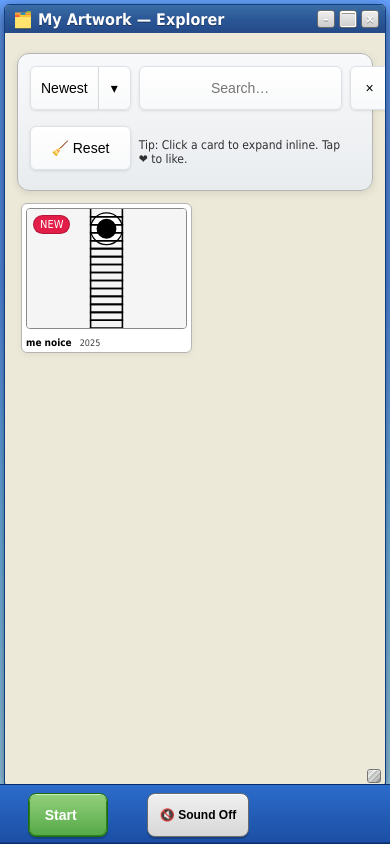
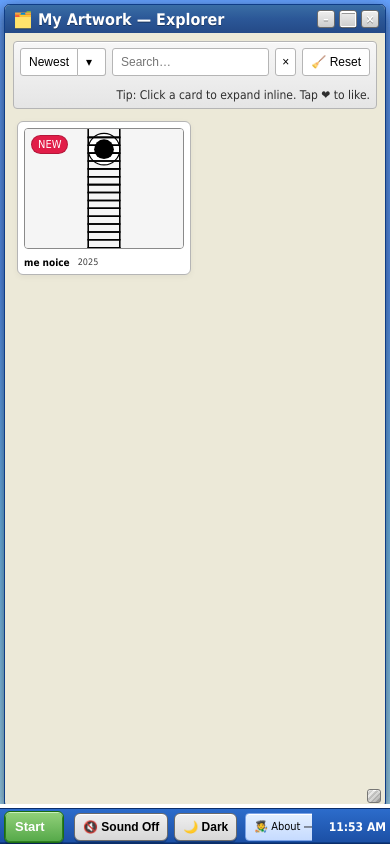
Before and after one commit to shayanhashmiartworks-bot/Red-Angel-AI---Rude-Uncensored-AI-Assistant, a plain HTML site: page index.html in a window 390 px wide. Drawn offline with Linux system fonts and the light colour scheme.

Commit message:
Improve mobile UI to look like minimized PC version
- Redesigned taskbar to maintain PC layout but smaller (36px height)
- Updated filter bar to keep PC style with all controls present
- Added proper flex layout for mobile toolbar with wrap support
- Maintained PC proportions and structure on mobile devices
- Improved touch targets while keeping desktop-like appearance
- Enhanced responsive breakpoints for better mobile experience
- Taskbar now shows Start button, task list, and clock like PC
- Filter bar includes split buttons, search, and all tools
- Mobile detection maintains PC look instead of mobile-specific styles

```diff
--- a/index.html
+++ b/index.html
@@ -120,138 +120,120 @@
     /* ===== Mobile Responsive Design ===== */
     @media (max-width:768px){
       /* Desktop and windows */
-      .desktop{padding:8px}
-      .window{min-width:280px;max-width:calc(100vw - 16px);left:8px !important;top:8px !important;width:calc(100vw - 16px) !important;height:calc(100vh - 60px) !important}
-      .window.maximized{left:0 !important;top:0 !important;width:100vw !important;height:calc(100vh - 50px) !important}
+      .desktop{padding:4px}
+      .window{min-width:280px;max-width:calc(100vw - 8px);left:4px !important;top:4px !important;width:calc(100vw - 8px) !important;height:calc(100vh - 48px) !important}
+      .window.maximized{left:0 !important;top:0 !important;width:100vw !important;height:calc(100vh - 36px) !important}
 
-      /* Taskbar - perfectly symmetrical mobile design */
-      .taskbar{height:60px;padding:8px;display:grid;grid-template-columns:1fr 1fr 1fr;gap:8px;align-items:center;justify-items:center}
-      .start-btn{height:44px;padding:0 16px;font-size:14px;min-width:80px;border-radius:8px;grid-column:1}
-      .sound-btn{height:44px;padding:0 12px;font-size:12px;min-width:70px;border-radius:8px;grid-column:2}
-      .clock{font-size:13px;text-align:center;grid-column:3;font-weight:600;min-width:80px}
-      .tasklist{display:none} /* Hide tasklist on mobile */
+      /* Taskbar - PC style but smaller */
+      .taskbar{height:36px;padding:2px 4px;gap:4px;display:flex;align-items:center}
+      .start-btn{height:32px;padding:0 10px;font-size:13px;min-width:60px}
+      .sound-btn{height:28px;padding:0 8px;font-size:12px;min-width:50px}
+      .tasklist{display:flex;gap:4px;flex:1;overflow-x:auto;padding:0 4px}
+      .task{min-width:120px;max-width:160px;height:28px;padding:0 8px;font-size:11px}
+      .clock{min-width:70px;font-size:12px;text-align:right}
 
       /* Gallery */
-      .gallery{grid-template-columns:repeat(auto-fill,minmax(150px,1fr));gap:8px;padding:4px}
+      .gallery{grid-template-columns:repeat(auto-fill,minmax(160px,1fr));gap:8px;padding:4px}
       .thumb{padding:6px}
       .thumb .pic{aspect-ratio:4/3}
       .thumb .title{font-size:11px}
       .thumb .sub{font-size:10px}
 
-      /* Filter bar - perfectly organized and symmetrical */
-      .explorer-toolbar{padding:12px;gap:8px;display:grid;grid-template-columns:1fr 2fr 1fr;align-items:center;background:linear-gradient(#f8f9fa,#e9ecef);border-radius:12px;margin:8px 0;box-shadow:0 2px 8px rgba(0,0,0,0.1)}
-      .explorer-toolbar .tool-group{grid-column:1;display:flex;gap:4px}
-      .explorer-toolbar .tool{padding:10px 14px;font-size:13px;min-height:40px;border-radius:8px;text-align:center;font-weight:500;background:linear-gradient(#ffffff,#f8f9fa);border:1px solid #dee2e6;box-shadow:0 1px 3px rgba(0,0,0,0.1)}
-      .explorer-toolbar input{grid-column:2;padding:10px 14px;font-size:13px;min-height:40px;border-radius:8px;border:1px solid #dee2e6;background:#ffffff;box-shadow:inset 0 1px 3px rgba(0,0,0,0.1)}
-      .explorer-toolbar .clear-btn{grid-column:3;padding:10px 14px;font-size:13px;min-height:40px;border-radius:8px;min-width:40px;background:linear-gradient(#ffffff,#f8f9fa);border:1px solid #dee2e6;box-shadow:0 1px 3px rgba(0,0,0,0.1)}
-      .explorer-toolbar .split-btn{display:flex;width:100%}
-      .explorer-toolbar .split-btn .primary{flex:1;border-top-right-radius:0;border-bottom-right-radius:0}
-      .explorer-toolbar .split-btn .caret{min-width:32px;border-left:0;border-top-left-radius:0;border-bottom-left-radius:0}
+      /* Toolbar - PC style but compact */
+      .explorer-toolbar{padding:6px;gap:6px;display:flex;align-items:center;flex-wrap:wrap}
+      .explorer-toolbar .tool{padding:4px 8px;font-size:12px;min-height:28px;display:flex;align-items:center}
+      .explorer-toolbar input{font-size:12px;padding:4px 8px;min-height:28px;flex:1;min-width:120px}
+      .explorer-toolbar .tool-group{display:flex;align-items:center;gap:4px}
+      .explorer-toolbar .split-btn{display:flex;align-items:center}
+      .explorer-toolbar .split-btn .primary{min-width:60px}
+      .explorer-toolbar .split-btn .caret{min-width:24px}
+      .explorer-toolbar .clear-btn{min-width:24px;padding:4px 6px}
 
       /* Shortcuts */
       .shortcut{width:70px;font-size:10px}
       .shortcut .icon{width:32px;height:32px;font-size:14px}
 
       /* Start menu */
-      .start-menu{width:220px;left:8px;bottom:54px}
-      .start-item{padding:8px;font-size:13px;min-height:20px}
+      .start-menu{width:220px;left:4px;bottom:40px}
+      .start-item{padding:6px;font-size:12px}
 
       /* Admin panel */
-      .window .content{padding:12px}
-      .window .content input, .window .content textarea, .window .content button{padding:10px;font-size:14px;margin-bottom:8px;min-height:44px;border-radius:6px}
-      .window .content textarea{min-height:80px;resize:vertical}
+      .window .content{padding:8px}
+      .window .content input, .window .content textarea, .window .content button{padding:6px;font-size:12px;margin-bottom:6px}
 
       /* Full-screen viewer */
-      .viewer .toolbar{padding:8px;gap:6px;flex-wrap:wrap}
-      .viewer .toolbar .tool{padding:8px 12px;font-size:12px;min-height:36px;border-radius:4px;flex:1;min-width:60px;text-align:center}
-      .viewer .info{padding:16px}
-      .viewer .info h3{font-size:18px;margin-bottom:8px}
-      .viewer .info p{font-size:14px;line-height:1.4}
-      .viewer .controls{right:16px;gap:8px}
-      .viewer .control-btn{width:44px;height:44px;font-size:16px;border-radius:6px}
-      .viewer .zoom-info{top:16px;right:16px;padding:8px 12px;font-size:12px;border-radius:4px}
+      .viewer .toolbar{padding:6px;gap:4px}
+      .viewer .toolbar .tool{padding:4px 8px;font-size:11px}
+      .viewer .info{padding:12px}
+      .viewer .info h3{font-size:16px}
+      .viewer .info p{font-size:12px}
+      .viewer .controls{right:12px;gap:6px}
+      .viewer .control-btn{width:36px;height:36px;font-size:14px}
+      .viewer .zoom-info{top:12px;right:12px;padding:6px 8px;font-size:11px}
     }
 
     @media (max-width:480px){
-      /* Extra small screens */
-      .gallery{grid-template-columns:repeat(auto-fill,minmax(120px,1fr));gap:6px}
+      /* Extra small screens - maintain PC look but smaller */
+      .desktop{padding:2px}
+      .window{left:2px !important;top:2px !important;width:calc(100vw - 4px) !important;height:calc(100vh - 40px) !important}
+      .window.maximized{left:0 !important;top:0 !important;width:100vw !important;height:calc(100vh - 32px) !important}
+
+      /* Taskbar - even more compact but PC style */
+      .taskbar{height:32px;padding:1px 2px;gap:2px}
+      .start-btn{height:30px;padding:0 8px;font-size:12px;min-width:50px}
+      .sound-btn{height:26px;padding:0 6px;font-size:11px;min-width:40px}
+      .tasklist{gap:2px;padding:0 2px}
+      .task{min-width:100px;max-width:140px;height:26px;padding:0 6px;font-size:10px}
+      .clock{min-width:60px;font-size:11px}
+
+      /* Gallery */
+      .gallery{grid-template-columns:repeat(auto-fill,minmax(140px,1fr));gap:6px}
       .thumb{padding:4px}
       .thumb .title{font-size:10px}
       .thumb .sub{font-size:9px}
 
-      /* Even more symmetrical for very small screens */
-      .taskbar{height:55px;padding:6px;grid-template-columns:1fr 1fr 1fr;gap:6px}
-      .start-btn{height:40px;padding:0 12px;font-size:13px;min-width:70px;border-radius:6px}
-      .sound-btn{height:40px;padding:0 10px;font-size:11px;min-width:60px;border-radius:6px}
-      .clock{font-size:12px;min-width:70px;font-weight:600}
+      /* Toolbar - compact PC style */
+      .explorer-toolbar{padding:4px;gap:4px;flex-wrap:wrap}
+      .explorer-toolbar .tool{padding:3px 6px;font-size:11px;min-height:26px}
+      .explorer-toolbar input{font-size:11px;padding:3px 6px;min-height:26px;min-width:100px}
+      .explorer-toolbar .split-btn .primary{min-width:50px}
+      .explorer-toolbar .split-btn .caret{min-width:20px}
+      .explorer-toolbar .clear-btn{min-width:20px;padding:3px 4px}
 
-      .explorer-toolbar{padding:10px;gap:6px;grid-template-columns:1fr 2fr 1fr;border-radius:10px}
-      .explorer-toolbar .tool{padding:8px 12px;font-size:12px;min-height:36px;border-radius:6px}
-      .explorer-toolbar input{padding:8px 12px;font-size:12px;min-height:36px;border-radius:6px}
-      .explorer-toolbar .clear-btn{padding:8px 12px;font-size:12px;min-height:36px;border-radius:6px;min-width:36px}
-
+      /* Shortcuts */
       .shortcut{width:60px;font-size:9px}
       .shortcut .icon{width:28px;height:28px;font-size:12px}
 
-      .start-menu{width:200px;left:6px;bottom:49px}
-      .start-item{padding:6px;font-size:12px;min-height:18px}
+      /* Start menu */
+      .start-menu{width:200px;left:2px;bottom:36px}
+      .start-item{padding:4px;font-size:11px}
 
-      .viewer .toolbar{padding:6px;gap:4px}
-      .viewer .toolbar .tool{padding:6px 8px;font-size:11px;min-height:32px;min-width:50px}
-      .viewer .info{padding:12px}
-      .viewer .info h3{font-size:16px;margin-bottom:6px}
-      .viewer .info p{font-size:13px;line-height:1.3}
-      .viewer .control-btn{width:40px;height:40px;font-size:14px}
-      .viewer .zoom-info{top:12px;right:12px;padding:6px 8px;font-size:11px}
+      /* Viewer */
+      .viewer .toolbar .tool{padding:3px 6px;font-size:10px}
+      .viewer .info{padding:8px}
+      .viewer .info h3{font-size:14px}
+      .viewer .info p{font-size:11px}
+      .viewer .control-btn{width:32px;height:32px;font-size:12px}
     }
 
-    /* ===== Mobile-specific styles ===== */
+    /* ===== Mobile-specific styles - maintain PC look ===== */
     body.mobile .desktop{padding:4px}
     body.mobile .window{max-width:calc(100vw - 8px);left:4px !important;top:4px !important;width:calc(100vw - 8px) !important}
-    body.mobile .gallery{grid-template-columns:repeat(auto-fill,minmax(140px,1fr));gap:6px}
-    body.mobile .thumb{padding:4px}
-
-    /* Mobile taskbar - perfectly symmetrical */
-    body.mobile .taskbar{height:60px;padding:8px;display:grid;grid-template-columns:1fr 1fr 1fr;gap:8px;align-items:center;justify-items:center}
-    body.mobile .start-btn{height:44px;padding:0 16px;font-size:14px;min-width:80px;border-radius:8px;grid-column:1}
-    body.mobile .sound-btn{height:44px;padding:0 12px;font-size:12px;min-width:70px;border-radius:8px;grid-column:2}
-    body.mobile .clock{font-size:13px;text-align:center;grid-column:3;font-weight:600;min-width:80px}
-    body.mobile .tasklist{display:none} /* Hide tasklist on mobile */
-
-    /* Mobile start menu */
-    body.mobile .start-menu{width:220px;left:8px;bottom:54px}
-    body.mobile .start-item{padding:8px;font-size:13px;min-height:20px}
-
-    /* Mobile filter bar - perfectly organized and symmetrical */
-    body.mobile .explorer-toolbar{padding:12px;gap:8px;display:grid;grid-template-columns:1fr 2fr 1fr;align-items:center;background:linear-gradient(#f8f9fa,#e9ecef);border-radius:12px;margin:8px 0;box-shadow:0 2px 8px rgba(0,0,0,0.1)}
-    body.mobile .explorer-toolbar .tool-group{grid-column:1;display:flex;gap:4px}
-    body.mobile .explorer-toolbar .tool{padding:10px 14px;font-size:13px;min-height:40px;border-radius:8px;text-align:center;font-weight:500;background:linear-gradient(#ffffff,#f8f9fa);border:1px solid #dee2e6;box-shadow:0 1px 3px rgba(0,0,0,0.1)}
-    body.mobile .explorer-toolbar input{grid-column:2;padding:10px 14px;font-size:13px;min-height:40px;border-radius:8px;border:1px solid #dee2e6;background:#ffffff;box-shadow:inset 0 1px 3px rgba(0,0,0,0.1)}
-    body.mobile .explorer-toolbar .clear-btn{grid-column:3;padding:10px 14px;font-size:13px;min-height:40px;border-radius:8px;min-width:40px;background:linear-gradient(#ffffff,#f8f9fa);border:1px solid #dee2e6;box-shadow:0 1px 3px rgba(0,0,0,0.1)}
-    body.mobile .explorer-toolbar .split-btn{display:flex;width:100%}
-    body.mobile .explorer-toolbar .split-btn .primary{flex:1;border-top-right-radius:0;border-bottom-right-radius:0}
-    body.mobile .explorer-toolbar .split-btn .caret{min-width:32px;border-left:0;border-top-left-radius:0;border-bottom-left-radius:0}
-
-    /* Mobile shortcuts */
+    body.mobile .gallery{grid-template-columns:repeat(auto-fill,minmax(160px,1fr));gap:8px}
+    body.mobile .thumb{padding:6px}
+    body.mobile .explorer-toolbar{padding:6px;gap:6px;display:flex;align-items:center;flex-wrap:wrap}
+    body.mobile .explorer-toolbar .tool{padding:4px 8px;font-size:12px;min-height:28px}
+    body.mobile .explorer-toolbar input{font-size:12px;padding:4px 8px;min-height:28px;flex:1;min-width:120px}
     body.mobile .shortcut{width:70px;font-size:10px}
     body.mobile .shortcut .icon{width:32px;height:32px;font-size:14px}
-
-    /* Mobile admin panel */
-    body.mobile .window .content{padding:12px}
-    body.mobile .window .content input,
-    body.mobile .window .content textarea,
-    body.mobile .window .content button{padding:10px;font-size:14px;margin-bottom:8px;min-height:44px;border-radius:6px}
-    body.mobile .window .content textarea{min-height:80px;resize:vertical}
-
-    /* Mobile viewer */
-    body.mobile .viewer .toolbar{padding:8px;gap:6px;flex-wrap:wrap}
-    body.mobile .viewer .toolbar .tool{padding:8px 12px;font-size:12px;min-height:36px;border-radius:4px;flex:1;min-width:60px;text-align:center}
-    body.mobile .viewer .info{padding:16px}
-    body.mobile .viewer .info h3{font-size:18px;margin-bottom:8px}
-    body.mobile .viewer .info p{font-size:14px;line-height:1.4}
-    body.mobile .viewer .controls{right:16px;gap:8px}
-    body.mobile .viewer .control-btn{width:44px;height:44px;font-size:16px;border-radius:6px}
-    body.mobile .viewer .zoom-info{top:16px;right:16px;padding:8px 12px;font-size:12px;border-radius:4px}
+    body.mobile .start-menu{width:220px;left:4px;bottom:40px}
+    body.mobile .start-item{padding:6px;font-size:12px}
+    body.mobile .taskbar{height:36px;padding:2px 4px;gap:4px;display:flex;align-items:center}
+    body.mobile .start-btn{height:32px;padding:0 10px;font-size:13px;min-width:60px}
+    body.mobile .sound-btn{height:28px;padding:0 8px;font-size:12px;min-width:50px}
+    body.mobile .tasklist{display:flex;gap:4px;flex:1;overflow-x:auto;padding:0 4px}
+    body.mobile .task{min-width:120px;max-width:160px;height:28px;padding:0 8px;font-size:11px}
+    body.mobile .clock{min-width:70px;font-size:12px;text-align:right}
 
     /* ===== Dark Mode Overrides ===== */
     body.dark{color:#e5e7eb}
@@ -387,8 +369,8 @@
           <form id="urlForm" style="display:grid;gap:8px">
           <input class="tool" id="urlTitle" placeholder="Image Title" required />
           <input class="tool" id="urlImage" placeholder="Image URL (from Pinterest, Imgur, etc.)" required />
-            <input class="tool" id="urlDate" type="date" placeholder="Date (optional)" />
-            <input class="tool" id="urlBadge" placeholder="Badge (e.g. NEW) — optional" />
+          <input class="tool" id="urlDate" type="date" placeholder="Date (optional)" />
+          <input class="tool" id="urlBadge" placeholder="Badge (e.g. NEW) — optional" />
           <textarea class="tool" id="urlDescription" placeholder="Description/Artist Notes (optional)" rows="3" style="resize:vertical;min-height:60px"></textarea>
             <button class="tool" type="submit" style="background:#2196F3;color:white">➕ Add Image URL</button>
           </form>
@@ -423,7 +405,7 @@
           <button id="resetZoomBtn" class="tool">⌂</button>
           <div style="margin-left:auto;font-size:12px;opacity:.8" id="viewerCaption">&nbsp;</div>
           <button id="viewerClose" class="tool">× Close</button>
-      </div>
+        </div>
         <div class="stage" id="viewerStage">
           <img id="viewerImg" alt="Artwork" />
         </div>
```
